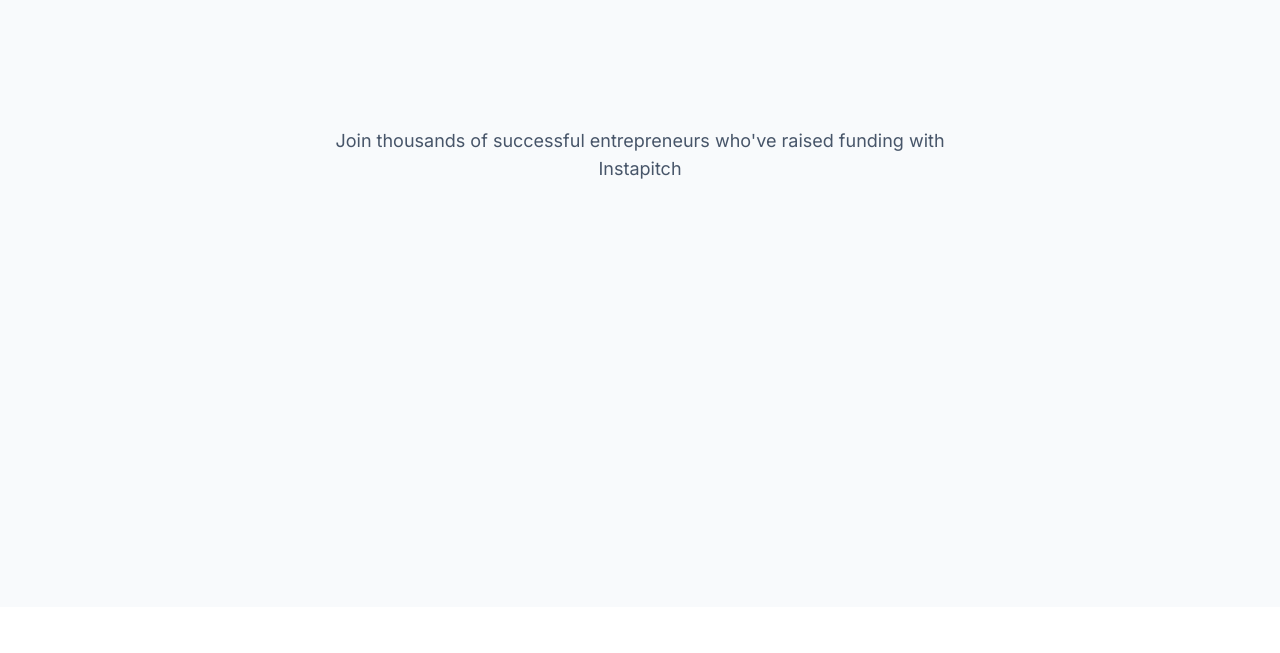
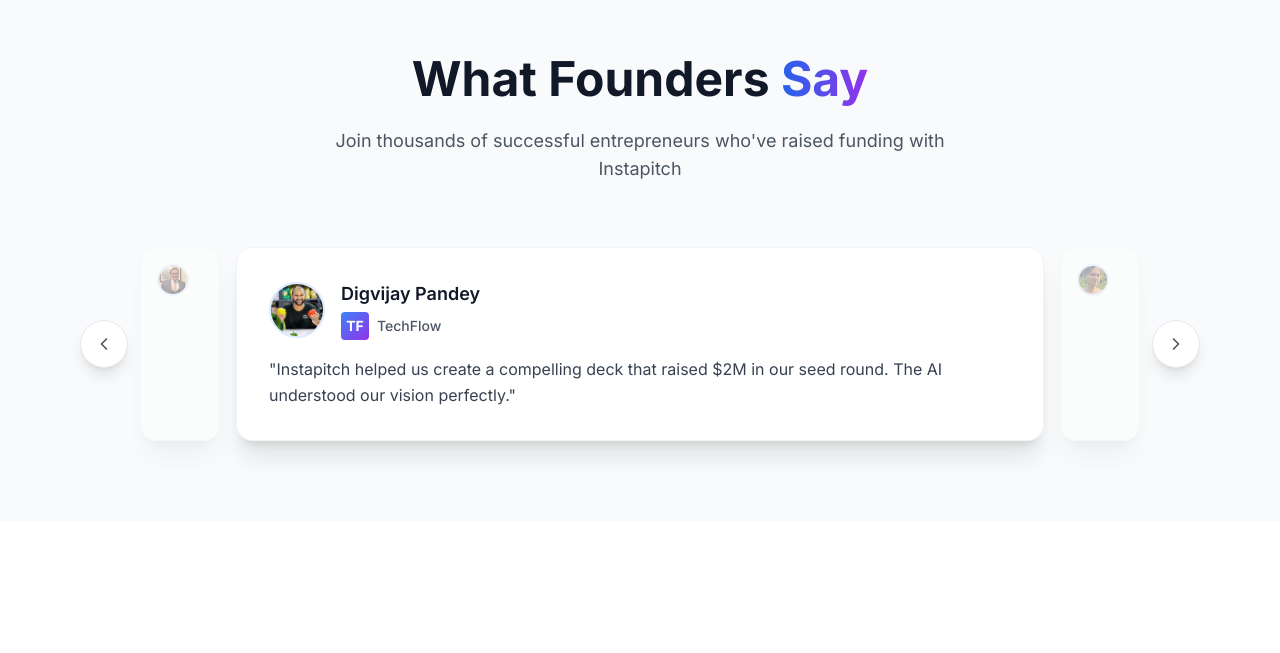
Before and after one commit to DhyeyOptimist/instapitch, a React (Vite) app: page / in a window 1280 px wide. Shown: the part 2387-3040 px from the top of the page. Built offline with nearby package versions, Linux system fonts and the light colour scheme.

Commit message:
chnaging testinomials

```diff
--- a/src/components/Testimonials.tsx
+++ b/src/components/Testimonials.tsx
@@ -1,11 +1,5 @@
-
 import { useState, useRef, useEffect } from 'react';
 import { ChevronLeft, ChevronRight } from 'lucide-react';
-import { Button } from '@/components/ui/button';
-import { gsap } from 'gsap';
-import { ScrollTrigger } from 'gsap/ScrollTrigger';
-
-gsap.registerPlugin(ScrollTrigger);
 
 const Testimonials = () => {
   const [currentIndex, setCurrentIndex] = useState(0);
@@ -76,115 +70,97 @@ const Testimonials = () => {
     return visible;
   };
 
-  useEffect(() => {
-    const ctx = gsap.context(() => {
-      gsap.fromTo(titleRef.current,
-        { opacity: 0, y: 50 },
-        {
-          opacity: 1,
-          y: 0,
-          duration: 1,
-          scrollTrigger: {
-            trigger: sectionRef.current,
-            start: "top 80%",
-            end: "bottom 20%",
-            toggleActions: "play none none reverse"
-          }
-        }
-      );
-
-      gsap.fromTo(cardsRef.current,
-        { opacity: 0, y: 50 },
-        {
-          opacity: 1,
-          y: 0,
-          duration: 0.8,
-          scrollTrigger: {
-            trigger: cardsRef.current,
-            start: "top 80%",
-            end: "bottom 20%",
-            toggleActions: "play none none reverse"
-          }
-        }
-      );
-    }, sectionRef);
-
-    return () => ctx.revert();
-  }, []);
-
   return (
-    <section ref={sectionRef} className="py-20 bg-dark-50">
-      <div className="container-custom">
+    <section ref={sectionRef} className="py-20 bg-gray-50">
+      <div className="max-w-7xl mx-auto px-4">
         <div className="text-center mb-16">
-          <h2 ref={titleRef} className="text-3xl md:text-4xl lg:text-5xl font-space-grotesk font-bold text-dark-900 mb-6">
-            What Founders <span className="gradient-text">Say</span>
+          <h2 ref={titleRef} className="text-3xl md:text-4xl lg:text-5xl font-bold text-gray-900 mb-6">
+            What Founders <span className="bg-gradient-to-r from-blue-600 to-purple-600 bg-clip-text text-transparent">Say</span>
           </h2>
-          <p className="text-lg text-dark-600 max-w-2xl mx-auto">
+          <p className="text-lg text-gray-600 max-w-2xl mx-auto">
             Join thousands of successful entrepreneurs who've raised funding with Instapitch
           </p>
         </div>
 
-        <div ref={cardsRef} className="relative max-w-5xl mx-auto">
-          <div className="flex items-center justify-center relative">
+        <div ref={cardsRef} className="relative max-w-6xl mx-auto">
+          {/* Navigation Buttons */}
+          <button
+            onClick={prevTestimonial}
+            className="absolute left-4 top-1/2 -translate-y-1/2 z-30 w-12 h-12 bg-white rounded-full shadow-lg border border-gray-200 hover:bg-gray-50 flex items-center justify-center transition-all duration-200"
+          >
+            <ChevronLeft size={20} className="text-gray-600" />
+          </button>
 
-            {/* Cards Container */}
-            <div className="flex items-center justify-center w-full px-4">
+          <button
+            onClick={nextTestimonial}
+            className="absolute right-4 top-1/2 -translate-y-1/2 z-30 w-12 h-12 bg-white rounded-full shadow-lg border border-gray-200 hover:bg-gray-50 flex items-center justify-center transition-all duration-200"
+          >
+            <ChevronRight size={20} className="text-gray-600" />
+          </button>
+
+          {/* Cards Container with proper side visibility */}
+          <div className="flex items-center justify-center">
+            <div className="flex items-stretch w-full" style={{ maxWidth: '1000px' }}>
               {getVisibleTestimonials().map((testimonial) => (
                 <div
                   key={`${testimonial.id}-${testimonial.position}`}
-                  className={`transition-all duration-500 mx-2 ${
+                  className={`transition-all duration-500 ${
                     testimonial.position === 0
-                      ? 'scale-100 opacity-100 z-20 w-80'
-                      : 'scale-90 opacity-30 w-60'
+                      ? 'flex-1 mx-4 z-20'  // Center card - full width
+                      : 'w-20 z-10'         // Side cards - only 20% visible (80px width)
                   }`}
                   style={{
-                    transform: `translateX(${testimonial.position * 50}px) scale(${testimonial.position === 0 ? 1 : 0.85})`
+                    opacity: testimonial.position === 0 ? 1 : 0.4,
                   }}
                 >
-                  <div className="bg-white rounded-2xl p-6 shadow-xl hover-lift min-h-[280px] flex flex-col justify-between">
-                    <div className="flex items-center space-x-3 mb-4">
+                  <div className={`bg-white rounded-2xl shadow-xl border border-gray-100 h-full ${
+                    testimonial.position === 0 ? 'p-8' : 'p-4 overflow-hidden'
+                  }`}>
+                    <div className={`flex items-center mb-4 ${
+                      testimonial.position === 0 ? 'space-x-4' : 'space-x-2'
+                    }`}>
                       <img
                         src={testimonial.image}
                         alt={testimonial.founder}
-                        className="w-12 h-12 rounded-full object-cover border-2 border-primary-200"
+                        className={`rounded-full object-cover border-2 border-blue-100 ${
+                          testimonial.position === 0 ? 'w-14 h-14' : 'w-8 h-8'
+                        }`}
                       />
-                      <div>
-                        <h4 className="font-semibold text-dark-900 text-base">{testimonial.founder}</h4>
-                        <div className="flex items-center space-x-2">
-                          <div className="w-6 h-6 bg-gradient-to-br from-primary-600 to-secondary-600 rounded text-white text-xs flex items-center justify-center font-bold">
+                      <div className={testimonial.position === 0 ? '' : 'hidden'}>
+                        <h4 className="font-semibold text-gray-900 text-lg">{testimonial.founder}</h4>
+                        <div className="flex items-center space-x-2 mt-1">
+                          <div className="w-7 h-7 bg-gradient-to-br from-blue-500 to-purple-600 rounded text-white text-sm flex items-center justify-center font-bold">
                             {testimonial.logo}
                           </div>
-                          <span className="text-dark-600 text-sm">{testimonial.company}</span>
+                          <span className="text-gray-600 text-sm font-medium">{testimonial.company}</span>
                         </div>
                       </div>
                     </div>
-                    <blockquote className="text-dark-700 leading-relaxed text-sm">
-                      "{testimonial.quote}"
-                    </blockquote>
+                    {testimonial.position === 0 && (
+                      <blockquote className="text-gray-700 leading-relaxed text-base">
+                        "{testimonial.quote}"
+                      </blockquote>
+                    )}
                   </div>
                 </div>
               ))}
             </div>
+          </div>
 
-            {/* Navigation Buttons */}
-            <Button
-              variant="outline"
-              size="icon"
-              onClick={prevTestimonial}
-              className="absolute left-0 z-30 rounded-full border-dark-300 hover:bg-dark-100 w-10 h-10 shadow-lg"
-            >
-              <ChevronLeft size={20} />
-            </Button>
-
-            <Button
-              variant="outline"
-              size="icon"
-              onClick={nextTestimonial}
-              className="absolute right-0 z-30 rounded-full border-dark-300 hover:bg-dark-100 w-10 h-10 shadow-lg"
-            >
-              <ChevronRight size={20} />
-            </Button>
-          </div>
+          {/* Dots Indicator */}
+          {/* <div className="flex justify-center mt-8 space-x-2">
+            {testimonials.map((_, index) => (
+              <button
+                key={index}
+                onClick={() => setCurrentIndex(index)}
+                className={`w-3 h-3 rounded-full transition-all duration-300 ${
+                  index === currentIndex
+                    ? 'bg-blue-600 w-8'
+                    : 'bg-gray-300 hover:bg-gray-400'
+                }`}
+              />
+            ))}
+          </div> */}
         </div>
       </div>
     </section>
```
